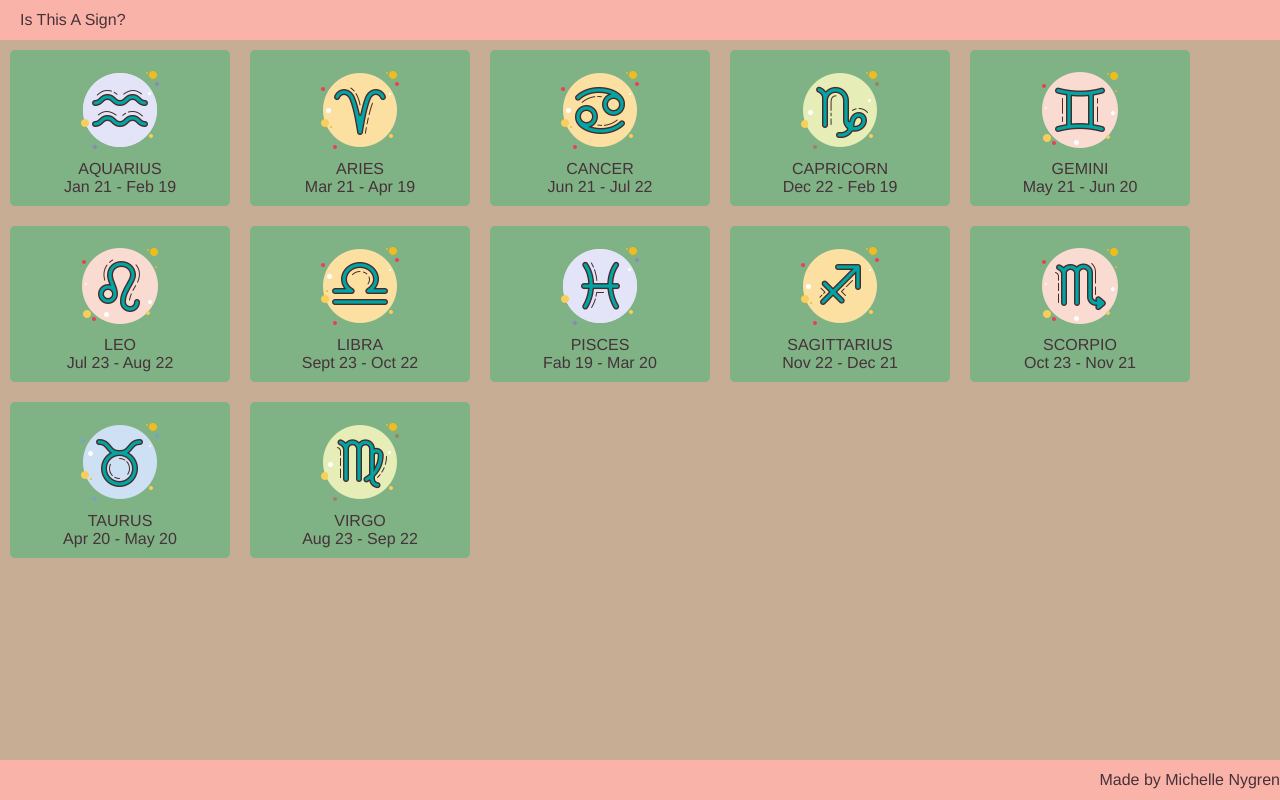
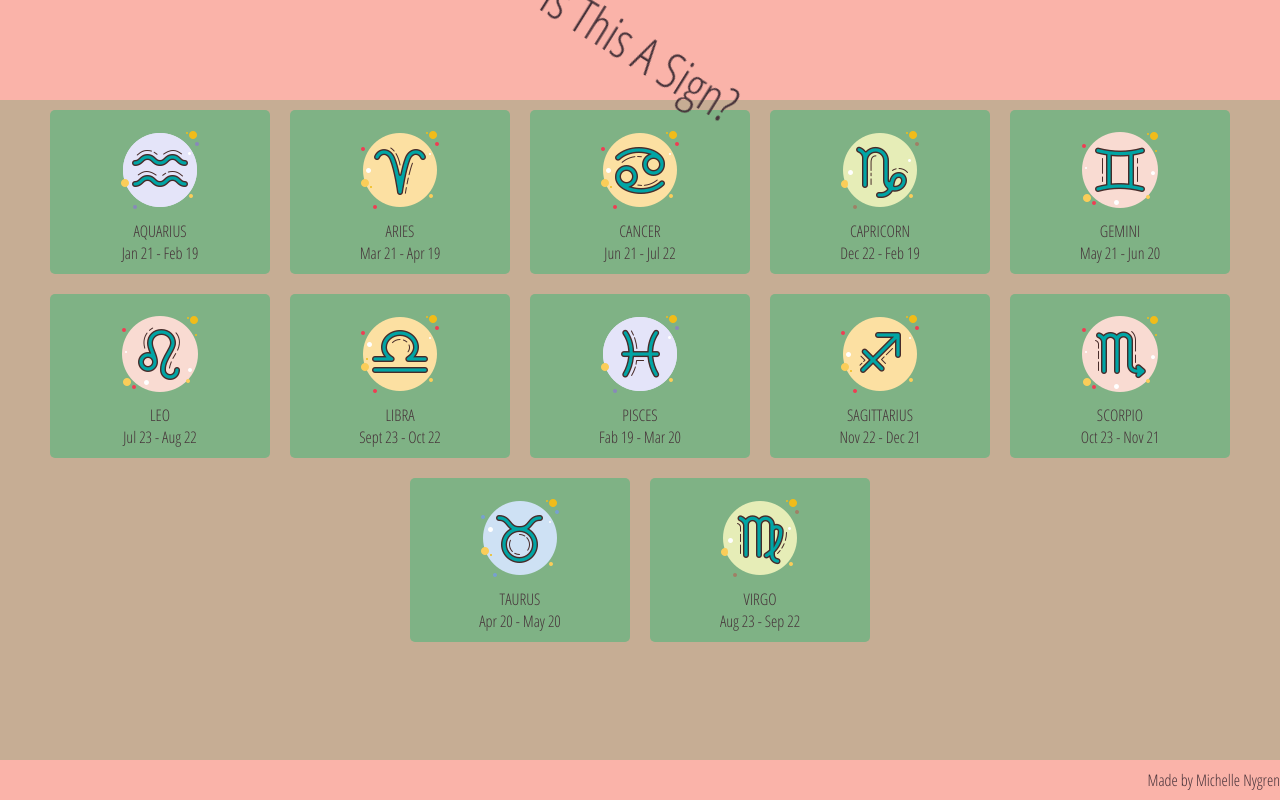
Before and after one commit to michellerenehey/react-zodiak, a React (Create React App) app: page / in a window 1280 px wide. Built offline with nearby package versions, Linux system fonts and the light colour scheme.

Commit message:
added animation to header

```diff
--- a/src/App.css
+++ b/src/App.css
@@ -1,3 +1,5 @@
+@import url('https://fonts.googleapis.com/css2?family=Open+Sans+Condensed:wght@300&display=swap');
+
 body {
   --color1: #fab3a9;
   --color2: #c6ad94;
@@ -5,9 +7,6 @@ body {
   --color4: #463239;
   --color5: #ed6b86;
   --header-height: 40px;
-  font-family: 'Helvetica', sans-serif;
-}
-
-body {
+  font-family: 'Open Sans Condensed', sans-serif;
   background-color: var(--color2);
 }
--- a/src/components/Header/Header.css
+++ b/src/components/Header/Header.css
@@ -1,8 +1,24 @@
 header {
   color: var(--color4);
-  height: 40px;
+  height: 100px;
   background-color: var(--color1);
   display: flex;
   align-items: center;
-  padding-left: 20px;
+  justify-content: center;
+  font-size: 50px;
 }
+
+.headerText {
+  animation-name: spin;
+  animation-duration: 5000ms;
+  animation-iteration-count: infinite;
+}
+
+@keyframes spin {
+  from {
+    transform: rotate(0deg);
+  }
+  to {
+    transform: rotate(360deg);
+  }
+}
--- a/src/components/Header/Header.js
+++ b/src/components/Header/Header.js
@@ -2,5 +2,9 @@ import React from 'react'
 import './Header.css'
 
 export default function Header() {
-  return <header>Is This A Sign?</header>
+  return (
+    <header>
+      <div className="headerText">Is This A Sign?</div>
+    </header>
+  )
 }
--- a/src/components/Main/Main.css
+++ b/src/components/Main/Main.css
@@ -2,5 +2,5 @@ main {
   display: flex;
   flex-wrap: wrap;
   margin-bottom: 40px;
-  align-content: flex-start;
+  justify-content: center;
 }
```
